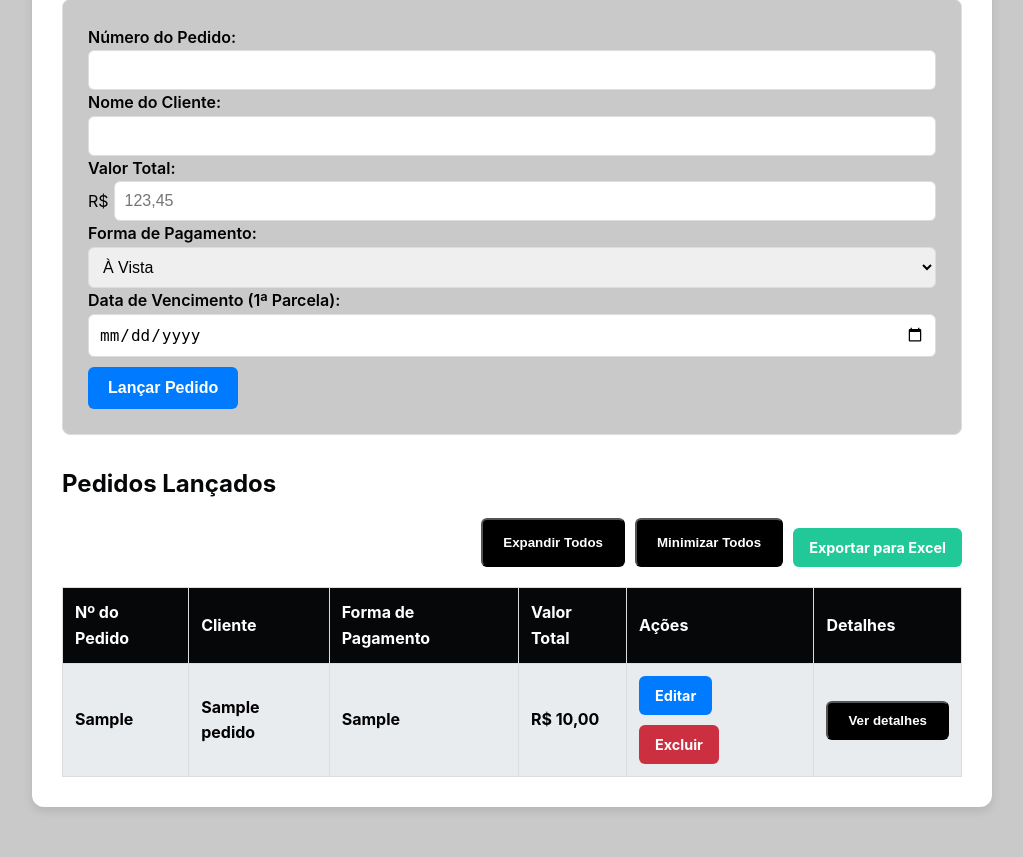
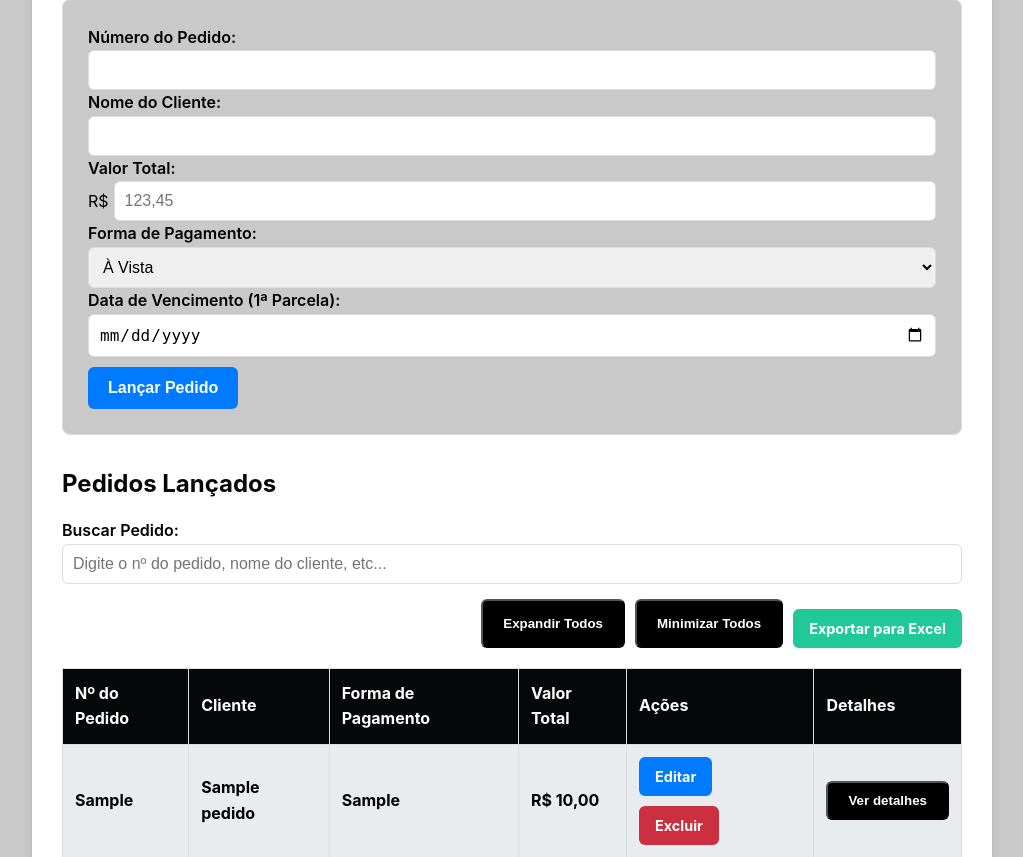
Before and after one commit to apitecnologia/sistema_financeiro, a Flask app: page /pedidos in a window 1280 px wide. Shown: the part 294-1151 px from the top of the page, without its empty margins (128-1151 px from the left). Before the commit the page ends 1104 px from the top, so only its background shows below. Run offline with Flask 3, Linux system fonts and the light colour scheme; a user stored in the database is signed in; tables that the repository leaves empty hold one stand-in row (values such as "Sample post").

Commit message:
Update pedidos.html

```diff
--- a/templates/pedidos.html
+++ b/templates/pedidos.html
@@ -59,6 +59,11 @@
 
     <h2 class="sub-header-text">Pedidos Lançados</h2>
     {% if pedidos %}
+
+        <div style="margin-bottom: 15px;">
+            <label for="search-input" style="font-weight: 600;">Buscar Pedido:</label>
+            <input type="text" id="search-input" placeholder="Digite o nº do pedido, nome do cliente, etc..." style="width: 100%; padding: 10px; border: 1px solid #ddd; border-radius: 6px; box-sizing: border-box; font-size: 1rem;">
+        </div>
         <div class="export-button-container" style="display: flex; justify-content: flex-end; gap: 10px; flex-wrap: wrap;">
             <button id="expand-all-btn" class="button-link secondary-button">Expandir Todos</button>
             <button id="collapse-all-btn" class="button-link secondary-button">Minimizar Todos</button>
@@ -186,6 +191,46 @@
                 allToggleButtons.forEach(button => button.textContent = 'Ver detalhes');
             });
         }
+
+        // --- NOVO: LÓGICA DO CAMPO DE BUSCA ---
+        const searchInput = document.getElementById('search-input');
+        const allPedidoRows = document.querySelectorAll('tr.pedido-row');
+
+        if (searchInput && allPedidoRows.length > 0) {
+            searchInput.addEventListener('input', () => {
+                const filter = searchInput.value.toLowerCase();
+
+                allPedidoRows.forEach(pedidoRow => {
+                    // Pega o ID do pedido para encontrar suas parcelas
+                    const pedidoId = pedidoRow.querySelector('.toggle-parcelas').dataset.pedidoId;
+                    const allParcelasForThisPedido = document.querySelectorAll(`.parcela-row[data-pedido-id="${pedidoId}"]`);
+
+                    // Pega todo o texto da linha principal do pedido
+                    const rowText = pedidoRow.textContent.toLowerCase();
+
+                    if (rowText.includes(filter)) {
+                        // Se o texto bater com o filtro, mostra a linha principal
+                        pedidoRow.style.display = 'table-row';
+                    } else {
+                        // Se não bater, esconde a linha principal
+                        pedidoRow.style.display = 'none';
+
+                        // E TAMBÉM esconde todas as parcelas filhas
+                        allParcelasForThisPedido.forEach(parcela => {
+                            parcela.style.display = 'none';
+                        });
+
+                        // Opcional: Reseta o botão para 'Ver detalhes'
+                        const toggleBtn = pedidoRow.querySelector('.toggle-parcelas');
+                        if (toggleBtn) {
+                            toggleBtn.textContent = 'Ver detalhes';
+                        }
+                    }
+                });
+            });
+        }
+        // --- FIM DA LÓGICA DE BUSCA ---
+
     });
 </script>
 
```
